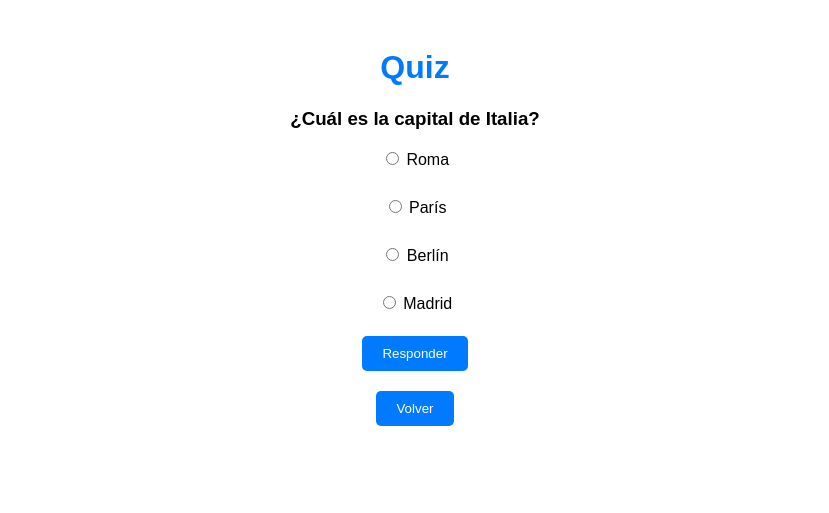
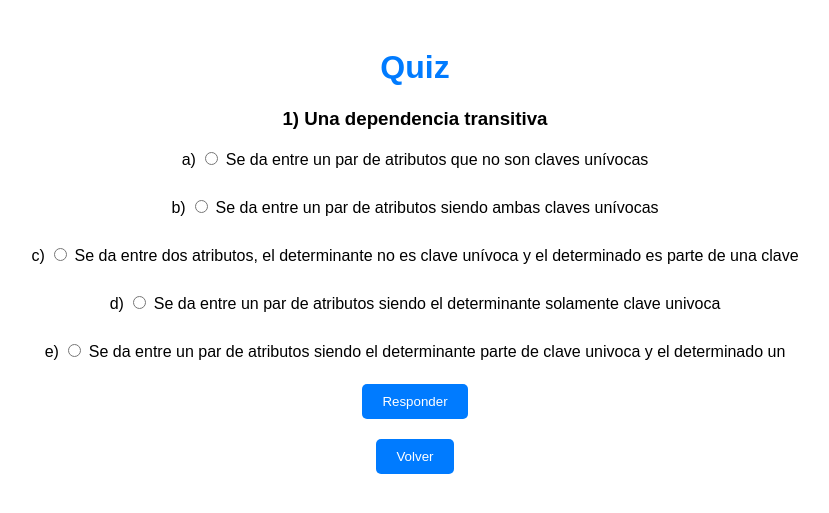
Before and after one commit to JuanGlassman/UNLP-Quiz, a Django app: page /quiz/ in a window 1280 px wide. Shown: the top 513 px of the page, without its empty margins (225-1054 px from the left). Run offline with Django 5.2, Linux system fonts and the light colour scheme.

Commit message:
Preguntas DBD y alertas

```diff
--- a/API/views.py
+++ b/API/views.py
@@ -22,26 +22,22 @@ def quiz_view(request):
     current_index = int(request.session.get('current_index', 0))
     correct_answers = int(request.session.get('correct_answers', 0))
 
-
     if current_index >= total_questions:
-        request.session.flush()  # Limpiar la sesión para reiniciar el quiz
+        request.session.flush()
         return render(request, 'quiz_result.html', {'score': correct_answers, 'total': total_questions})
 
     current_question = questions[current_index]
 
     is_correct = None
     selected_answer = None
+    show_feedback = False
     error_message = None
 
     if request.method == 'POST':
         selected_answer = request.POST.get('answer')
 
-        error_message = None
-        if not selected_answer:
-            error_message = "⚠️ Debes seleccionar una respuesta antes de continuar."
-        else:
+        if selected_answer:
             correct_answer = current_question['answer']
-            error_message = None
 
             is_correct = (selected_answer == correct_answer)
             if is_correct:
@@ -49,18 +45,12 @@ def quiz_view(request):
 
             request.session['current_index'] = current_index + 1
 
-
-            return render(request, 'Quiz.html', {
-                'question': current_question,
-                'selected_answer': selected_answer,
-                'is_correct': is_correct,
-                'show_feedback': True,
-                'error_message': error_message,
-            })
-
+            show_feedback = True
 
     return render(request, 'quiz.html', {
         'question': current_question,
-        'error_message': error_message,
-        'show_feedback': False,
+        'options': current_question['options'],
+        'show_feedback': show_feedback,
+        'is_correct': is_correct,
+        'selected_answer': selected_answer,
     })
--- a/data/questions.json
+++ b/data/questions.json
@@ -1,52 +1,41 @@
 [
     {
-        "question": "¿Cuál es la capital de Italia?",
-        "options": ["Roma", "París", "Berlín", "Madrid"],
-        "answer": "Roma"
+        "number": 1,
+        "question": "Una dependencia transitiva",
+        "options": {
+            "a": "Se da entre un par de atributos que no son claves unívocas",
+            "b": "Se da entre un par de atributos siendo ambas claves unívocas",
+            "c": "Se da entre dos atributos, el determinante no es clave unívoca y el determinado es parte de una clave",
+            "d": "Se da entre un par de atributos siendo el determinante solamente clave univoca",
+            "e": "Se da entre un par de atributos siendo el determinante parte de clave univoca y el determinado un"
+        },
+        "answer": "a"
     },
     {
-        "question": "¿Cuál es el elemento químico con el símbolo O?",
-        "options": ["Oxígeno", "Oro", "Osmio", "Oganesón"],
-        "answer": "Oxígeno"
+        "number": 2,
+        "question": "Una jerarquía",
+        "options": {
+            "a": "Se debe eliminar al pasar el modelo conceptual al lógico relacional",
+            "b": "Se debe eliminar al pasar del modelo conceptual al lógico, independientemente al tipo de DBMS",
+            "c": "Se debe eliminar al pasar del modelo conceptual al lógico, porque la cobertura es (T, E)",
+            "d": "Se debe eliminar al pasar del modelo conceptual al lógico, porque la cobertura es (P, S)",
+            "e": "Algunas de las anteriores",
+            "f": "Ninguna de las anteriores"
+        },
+        "answer": "a"
     },
     {
-        "question": "¿Cuál es el planeta más cercano al sol?",
-        "options": ["Mercurio", "Venus", "Tierra", "Marte"],
-        "answer": "Mercurio"
-    },
-    {
-        "question": "¿Quién escribió 'Cien años de soledad'?",
-        "options": ["Gabriel García Márquez", "Mario Vargas Llosa", "Julio Cortázar", "Jorge Luis Borges"],
-        "answer": "Gabriel García Márquez"
-    },
-    {
-        "question": "¿Cuál es el río más largo del mundo?",
-        "options": ["Amazonas", "Nilo", "Yangtsé", "Misisipi"],
-        "answer": "Amazonas"
-    },
-    {
-        "question": "¿Cuál es el idioma oficial de Brasil?",
-        "options": ["Portugués", "Español", "Inglés", "Francés"],
-        "answer": "Portugués"
-    },
-    {
-        "question": "¿En qué año llegó el hombre a la luna?",
-        "options": ["1969", "1959", "1979", "1989"],
-        "answer": "1969"
-    },
-    {
-        "question": "¿Cuál es el animal terrestre más rápido?",
-        "options": ["Guepardo", "León", "Tigre", "Elefante"],
-        "answer": "Guepardo"
-    },
-    {
-        "question": "¿Cuál es la fórmula química del agua?",
-        "options": ["H2O", "CO2", "O2", "H2SO4"],
-        "answer": "H2O"
-    },
-    {
-        "question": "¿Quién pintó la Mona Lisa?",
-        "options": ["Leonardo da Vinci", "Pablo Picasso", "Vincent van Gogh", "Claude Monet"],
-        "answer": "Leonardo da Vinci"
+        "number": 3,
+        "question": "Una clave foránea en el modelo físico",
+        "options": {
+            "a": "Fue identificador en el modelo lógico",
+            "b": "Fue identificador en el modelo conceptual",
+            "c": "Fue clave candidata cuando se generó una tabla",
+            "d": "Identifica un único registro en una de las tablas donde aparece",
+            "e": "Todas las anteriores",
+            "f": "Algunas de las anteriores",
+            "g": "Ninguna de las anteriores"
+        },
+        "answer": "a"
     }
 ]
--- a/static/styles_quiz.css
+++ b/static/styles_quiz.css
@@ -40,3 +40,10 @@ label {
 .btn-volver:hover {
     background-color: #0056b3;
 }
+
+.error-message {
+    color: red;
+    font-weight: bold;
+    display: none; /* Oculto por defecto */
+    margin-top: 10px;
+}
--- a/templates/quiz.html
+++ b/templates/quiz.html
@@ -12,32 +12,31 @@
 
     <form method="post">
         {% csrf_token %}
-        <h3>{{ question.question }}</h3>
+        <h3>{{ question.number }}) {{ question.question }}</h3>
 
-        {% for option in question.options %}
+        {% for key, value in options.items %}
             <label>
-                <input type="radio" name="answer" value="{{ option }}"
+                {{ key }})
+                <input type="radio" name="answer" value="{{ key }}"
                     {% if show_feedback %} disabled {% endif %}
-                    {% if option == selected_answer %} checked {% endif %}
-                > {{ option }}
+                    {% if selected_answer == key %} checked {% endif %}
+                >  {{ value }}
             </label><br>
         {% endfor %}
 
-        {% if error_message %}
-            <p style="color: red;"><strong>{{ error_message }}</strong></p>
-        {% endif %}
 
         {% if show_feedback %}
             <p>
                 {% if is_correct %}
                     ✅ Correcto
                 {% else %}
-                    ❌ Incorrecto. La respuesta correcta era: <strong>{{ question.answer }}</strong>
+                    ❌ Incorrecto. La respuesta correcta era la: <strong>{{ question.answer }}) </strong>
                 {% endif %}
             </p>
             <button type="submit">Siguiente pregunta</button>
         {% else %}
-            <button type="submit">Responder</button>
+            <button type="submit" onclick="return validarSeleccion()">Responder</button>
+            <p id="mensajeError" class="error-message">⚠️ Debes seleccionar una respuesta antes de continuar.</p>
         {% endif %}
     </form>
 
@@ -45,6 +44,24 @@
         <button type="submit" class="btn-volver">Volver</button>
     </form>
 
+    <script>
+        function validarSeleccion() {
+            var opciones = document.getElementsByName('answer');
+            var seleccionado = false;
 
+            for (let i = 0; i < opciones.length; i++) {
+                if (opciones[i].checked) {
+                    seleccionado = true;
+                    break;
+                }
+            }
+
+            if (!seleccionado) {
+                mensajeError.style.display = "block";
+                return false;
+            }
+            return true;
+        }
+    </script>
 </body>
 </html>
--- a/templates/quiz_result.html
+++ b/templates/quiz_result.html
@@ -11,5 +11,8 @@
     <h1>¡Quiz finalizado!</h1>
     <p>Tu puntuación: <strong>{{ score }}/{{ total }}</strong></p>
     <a href="{% url 'quiz' %}"><button>Reintentar</button></a>
+    <form action="{% url 'index' %}" method="get">
+        <button type="submit" class="btn-volver">Volver</button>
+    </form>
 </body>
 </html>
```
